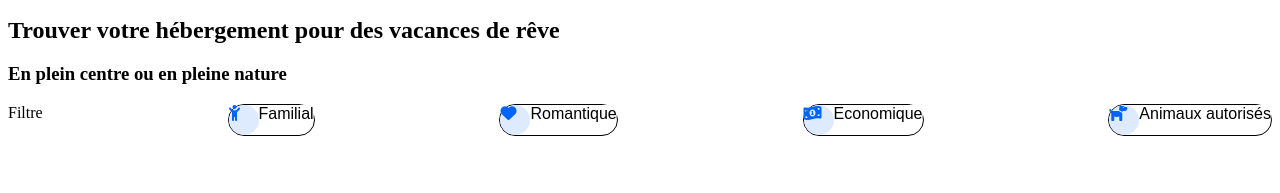
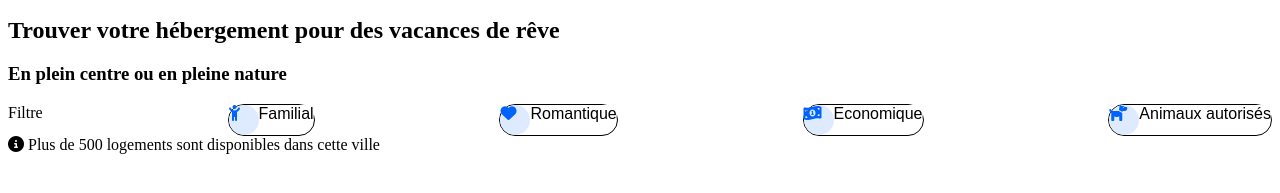
Before and after one commit to Kwinlane/cpm2-2022-s1-booki-defer-kwinlane, a plain HTML site: page index.html in a window 1280 px wide. Shown: the part 59-252 px from the top of the page. Drawn offline with Linux system fonts and the light colour scheme.

Commit message:
ajout de la phrase nombre de logement

```diff
--- a/index.html
+++ b/index.html
@@ -56,6 +56,12 @@
             <span><a class="filtre" href ="#">Animaux autorisés</a></span>
         </div>
     </div>
+    <div class="nb-logement">
+        <i class="fa-solid fa-circle-info"></i>
+        <span class="txt-nb-logement">Plus de 500 logements sont disponibles dans cette ville</span>
+    </div>
+    <div class="Logement">
 
+    </div>
 </body>
 </html>
```
